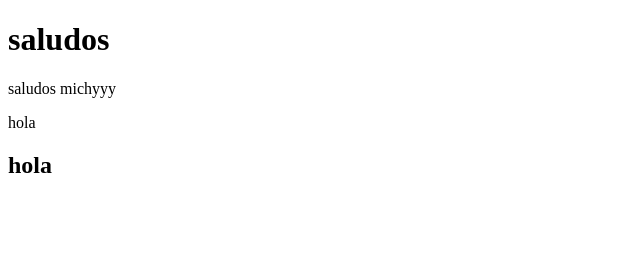
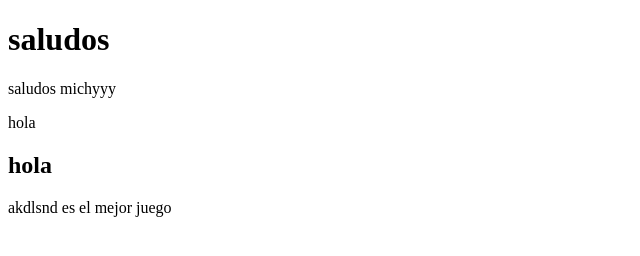
Before and after one commit to michelleluna26/c3-proyecto-02, a plain HTML site: page hello.html in a window 1280 px wide. Shown: the whole page, without its empty margins (0-640 px from the left). Drawn offline with Linux system fonts and the light colour scheme.

Commit message:
agregamos juego

```diff
--- a/hello.html
+++ b/hello.html
@@ -11,5 +11,6 @@
     <p>saludos michyyy</p>
     <p>hola</p>
     <h2>hola</h2>
+    <p>akdlsnd es el mejor juego</p>
 </body>
 </html>
```
